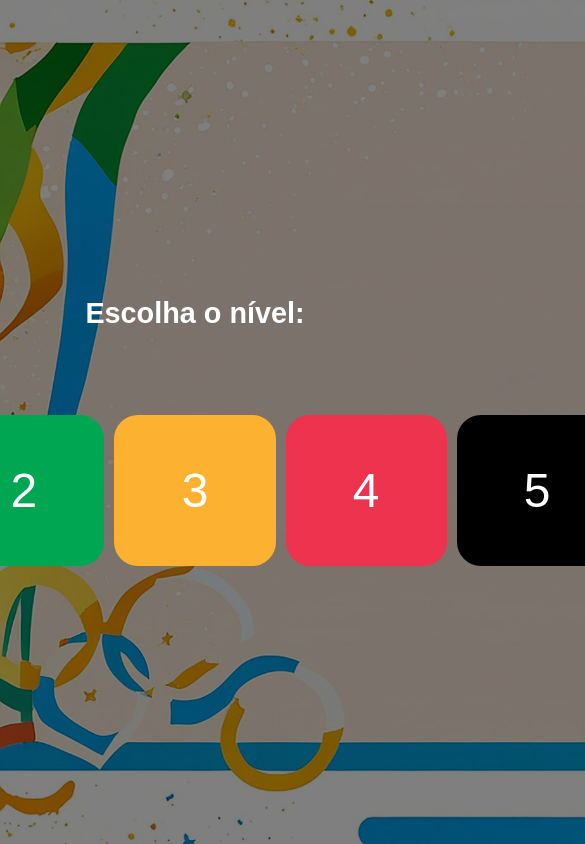
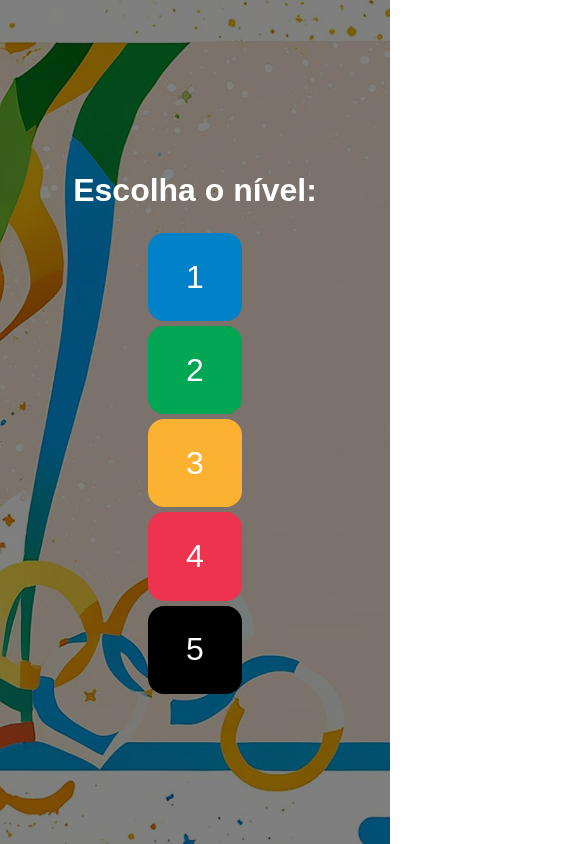
Before and after one commit to viniciusfranfer/pense-bem, a React (Create React App) app: page /quiz in a window 390 px wide. Shown: the top 844 px of the page, 585 px wide, since content can reach past the window. Built offline with nearby package versions, Linux system fonts and the light colour scheme.

Commit message:
Update Quiz.css

```diff
--- a/src/styles/Quiz.css
+++ b/src/styles/Quiz.css
@@ -37,3 +37,18 @@
   transform: scale(1.05);
   cursor: pointer;
 }
+
+@media (max-width: 768px) {
+  .title {
+    font-size: 2em;
+  }
+  .levels {
+    flex-direction: column;
+    gap: 5px;
+  }
+
+  .btn {
+    font-size: 2em;
+    padding: 0.8em 1.2em;
+  }
+}
```
